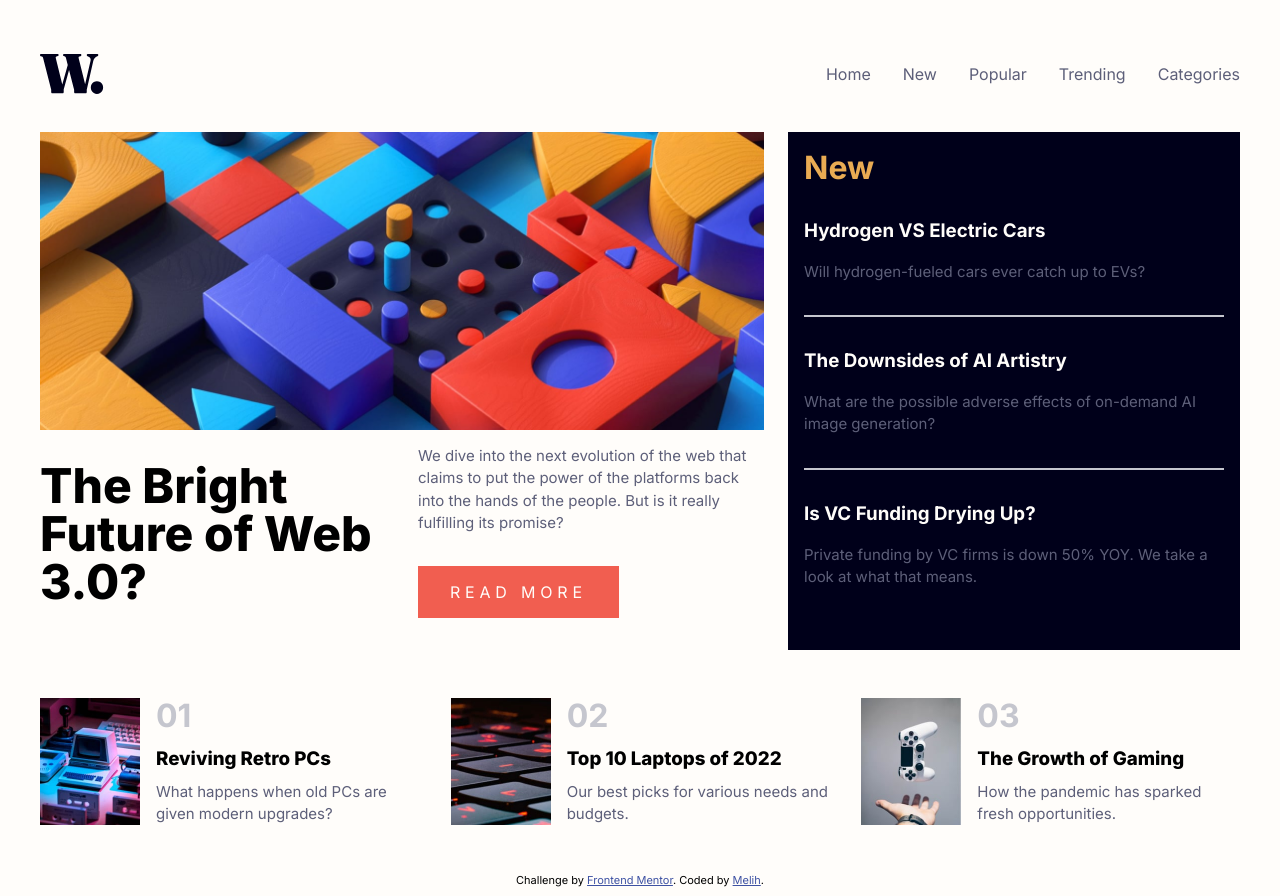
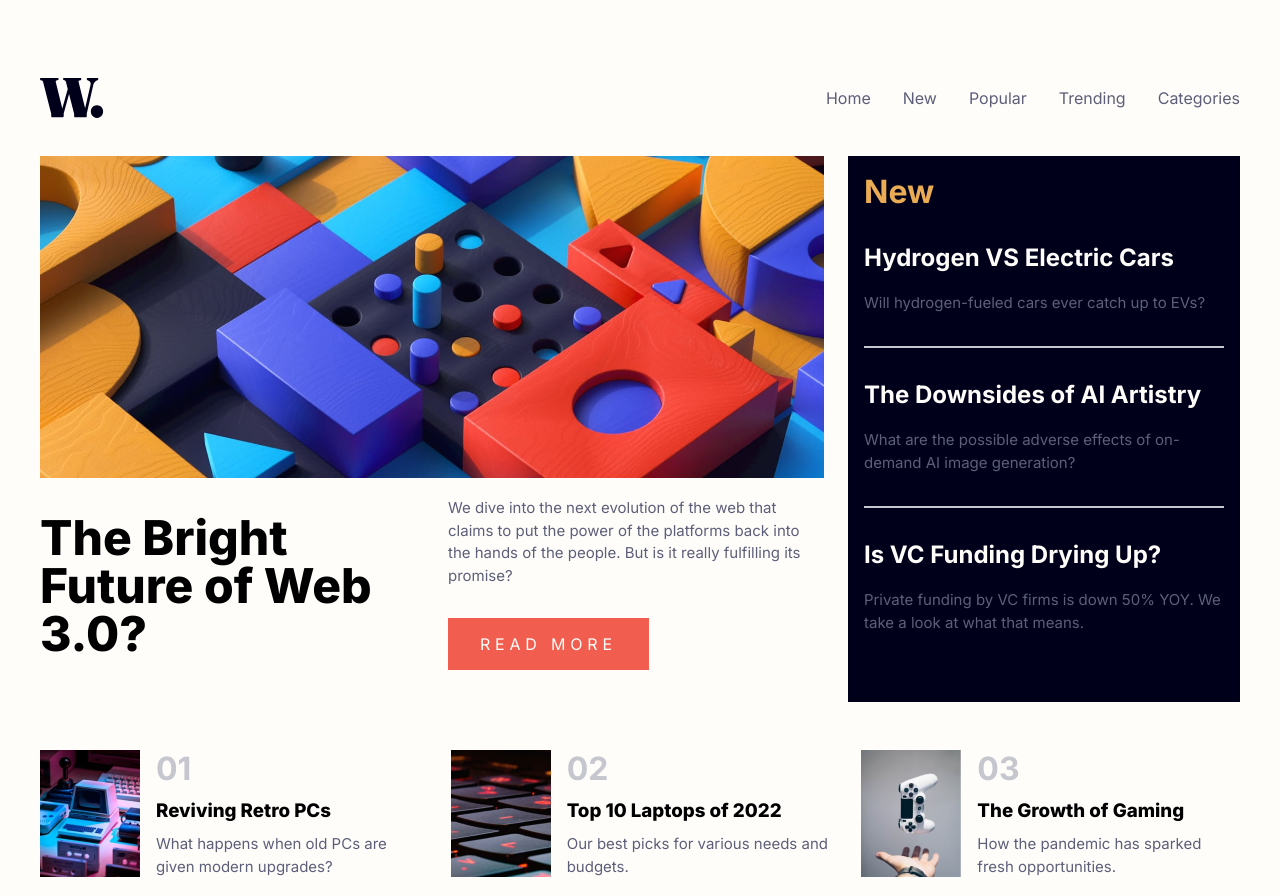
Before and after one commit to MLH3/FM-News_Homepage_Challenge, a plain HTML site: page index.html in a window 1280 px wide. Shown: the top 896 px of the page. Drawn offline with Linux system fonts and the light colour scheme.

Commit message:
Picture Element added. Media queries for tablet.

```diff
--- a/index.html
+++ b/index.html
@@ -59,16 +59,17 @@
     <main>
       <div class="container">
         <div class="hero_section">
-          <img
-            class="mobile_hero_img"
-            src="images/image-web-3-mobile.jpg"
-            alt="Mobile Hero Image"
-          />
-          <img
-            class="desktop_hero_img"
-            src="images/image-web-3-desktop.jpg"
-            alt="Desktop Hero Image"
-          />
+          <picture>
+            <source
+              srcset="images/image-web-3-desktop.jpg"
+              media="(min-width: 800px)"
+            />
+            <img
+              class="hero_img"
+              src="images/image-web-3-mobile.jpg"
+              alt="Hero Image"
+            />
+          </picture>
           <div class="hero_content">
             <h1 class="hero_title">The Bright Future of Web 3.0?</h1>
             <div class="hero_description">
@@ -85,12 +86,12 @@
           <h1>New</h1>
           <div class="flows">
             <div class="flow_item">
-              <h3>Hydrogen VS Electric Cars</h3>
+              <h2>Hydrogen VS Electric Cars</h2>
               <p>Will hydrogen-fueled cars ever catch up to EVs?</p>
             </div>
             <hr />
             <div class="flow_item">
-              <h3>The Downsides of AI Artistry</h3>
+              <h2>The Downsides of AI Artistry</h2>
               <p>
                 What are the possible adverse effects of on-demand AI image
                 generation?
@@ -98,7 +99,7 @@
             </div>
             <hr />
             <div class="flow_item">
-              <h3>Is VC Funding Drying Up?</h3>
+              <h2>Is VC Funding Drying Up?</h2>
               <p>
                 Private funding by VC firms is down 50% YOY. We take a look at
                 what that means.
--- a/style.css
+++ b/style.css
@@ -70,10 +70,6 @@ li:hover {
   box-sizing: border-box;
 }
 
-.desktop_hero_img {
-  display: none;
-}
-
 .hero_section img {
   width: 100%;
   margin: 0.5rem 0;
@@ -144,7 +140,6 @@ hr {
 
 .section_item {
   display: flex;
-  justify-content: center;
   align-items: center;
   gap: 1rem;
 }
@@ -210,17 +205,13 @@ footer {
 
   .container {
     display: flex;
-    min-width: 65%;
+    flex-direction: column;
     gap: 1.5rem;
   }
 
   aside {
     margin: 0;
-    min-width: 35%;
-  }
-
-  .mobile_hero_img {
-    display: none;
+    min-width: 30%;
   }
 
   .mobile_nav {
@@ -237,10 +228,6 @@ footer {
     color: var(--dark_grayish_blue);
     gap: 2rem;
     cursor: pointer;
-  }
-
-  .desktop_hero_img {
-    display: block;
   }
 
   .hero_section img {
@@ -276,3 +263,14 @@ footer {
     width: 33%;
   }
 }
+
+@media (min-width: 1100px) {
+  body {
+    padding: 40px;
+  }
+  .container {
+    display: flex;
+    flex-direction: row;
+    gap: 1.5rem;
+  }
+}
```
